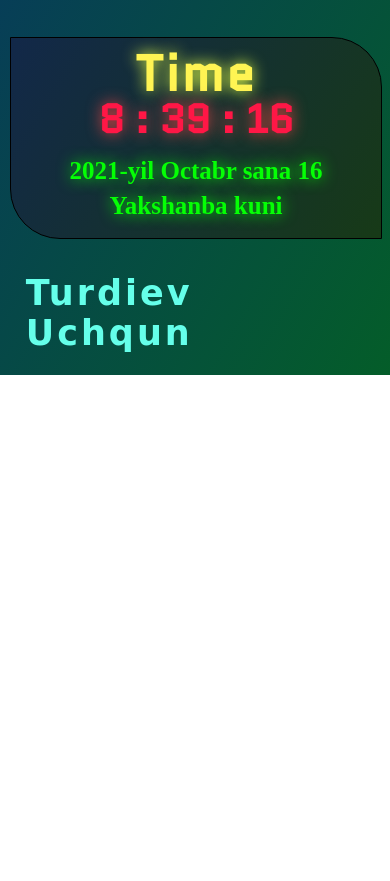
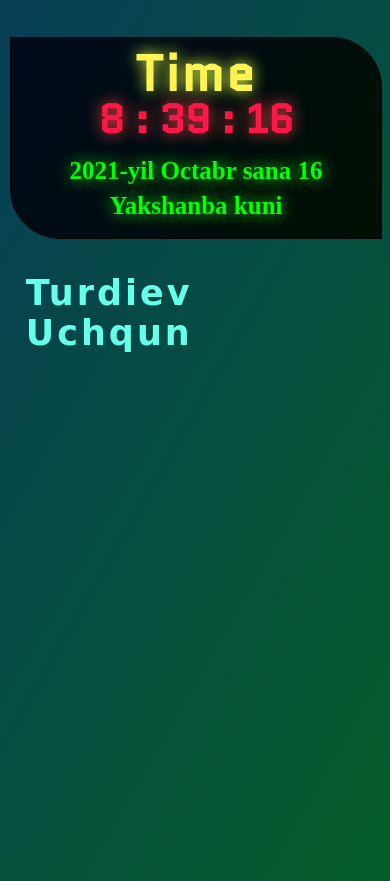
Before and after one commit to UchqunTurdiyev/Time-JS, a plain HTML site: page index.html in a window 390 px wide. Before the commit the page ends 844 px from the top, so only its background shows below. Drawn offline with Linux system fonts and the light colour scheme; a web font is replaced by a local one.

```diff
--- a/css/style.css
+++ b/css/style.css
@@ -16,7 +16,7 @@
     width: 800px;
     height: 300px;
     border: 1px solid;
-   background-image: linear-gradient(301deg, rgb(23, 58, 23), rgb(18, 40, 73));
+   background-image: linear-gradient(301deg, rgb(1, 15, 1), rgb(0, 11, 29));
    border-radius: 0 50px 0 50px;
    margin-top: 10%;
 }
@@ -57,7 +57,7 @@
 @media (max-width: 920px){
     body{
         width: 90%;
-        height: 50vh;
+        height: 100vh;
     }
     .date{
         width: 500px;
@@ -82,7 +82,7 @@
 @media (max-width: 560px){
     body{
         width: 95%;
-        height: 40vh;
+        height: 100vh;
     }
     .date{
         width: 100%;
```
